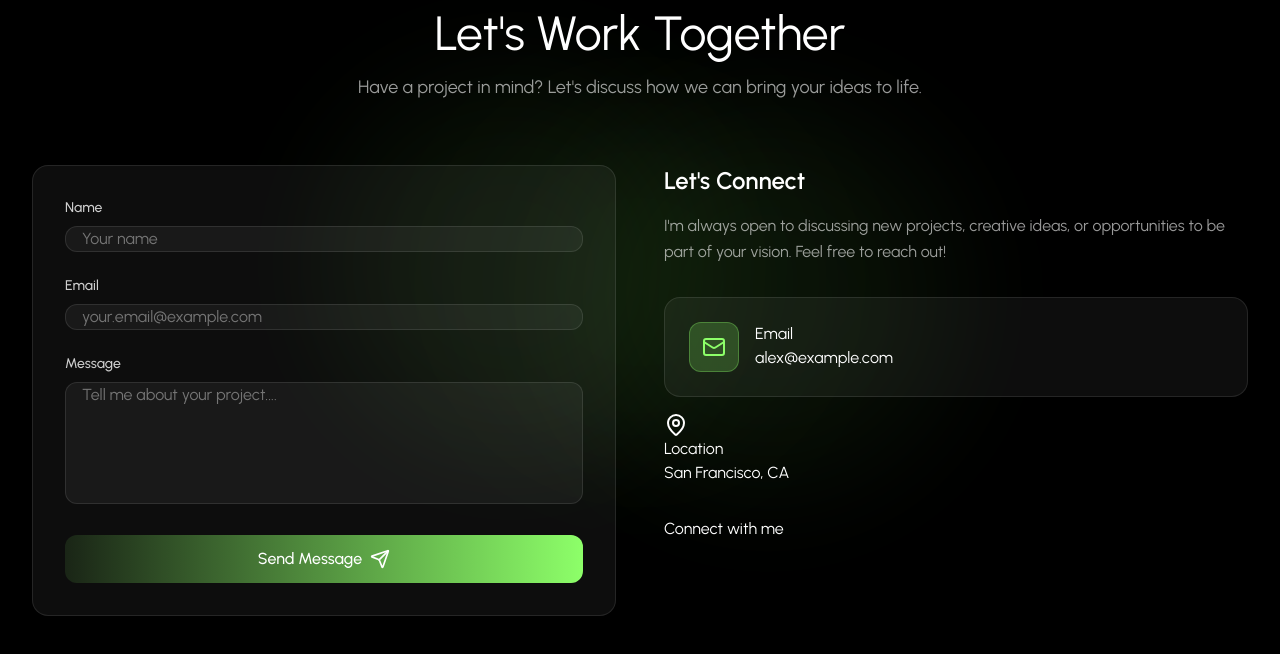
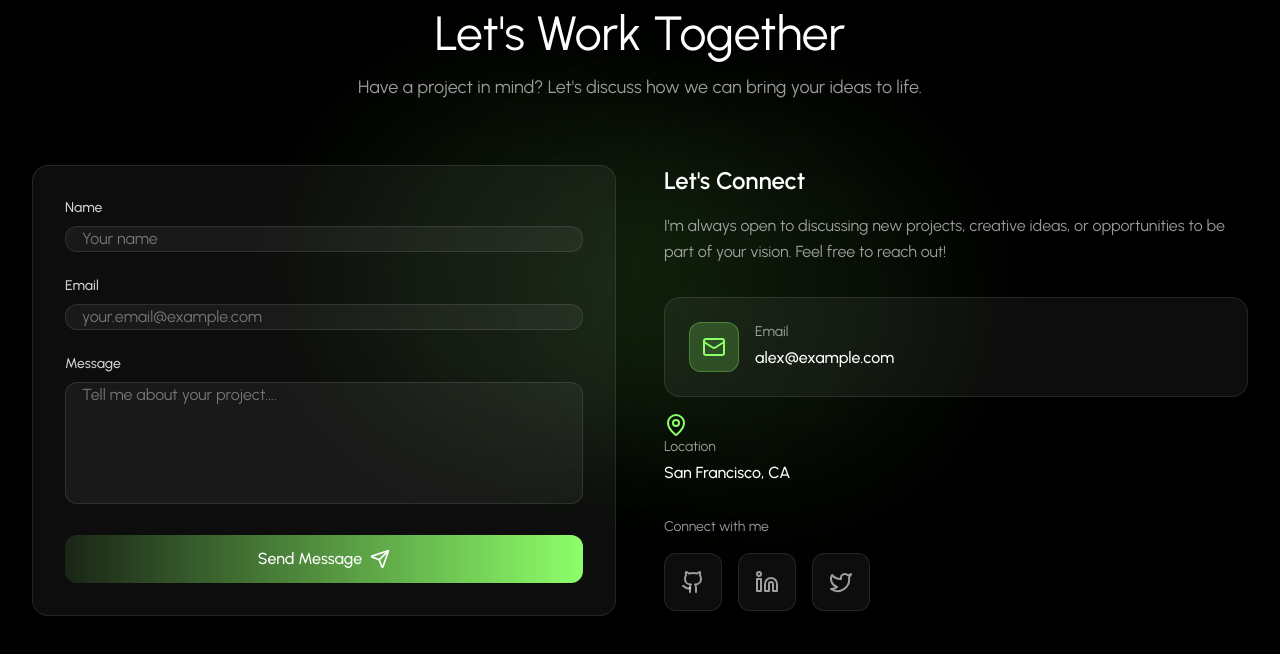
Before and after one commit to sageethhimachala/portfolio, a React (Vite) app in the folder react-dev-portfolio/: page / in a window 1280 px wide. Shown: the part 5608-6262 px from the top of the page. Built offline with nearby package versions, Linux system fonts and the light colour scheme.

Commit message:
added contact area

```diff
--- a/react-dev-portfolio/src/components/sections/Contact.jsx
+++ b/react-dev-portfolio/src/components/sections/Contact.jsx
@@ -188,23 +188,28 @@ const Contact = () => {
                     <div className="p-3 bg-linear-to-br from-primary/20 to-primary/20 border border-primary/30 rounded-xl">
                       <Mail className="w-6 h-6 text-primary" />
                     </div>
-                    <div className="">
-                      <p className="">Email</p>
-                      <a href={`mailto:${PERSONAL_INFO.email}`} className="">
+                    <div className="flex-1">
+                      <p className="text-sm text-white/60 mb-1">Email</p>
+                      <a
+                        href={`mailto:${PERSONAL_INFO.email}`}
+                        className="text-white hover:text-[#A8FF8D] transition-colors font-medium"
+                      >
                         {PERSONAL_INFO.email}
                       </a>
                     </div>
                   </div>
-                  <div className="" />
+                  <div className="absolute inset-0 bg-linear-to-br from-primary/0 to-primary/0 group-hover:from-primary/5 group-hover:to-primary/5 rounded-2xl transition-all duration-300 pointer-events-none" />
                 </div>
                 <div>
                   <div>
                     <div>
-                      <MapPin className="" />
+                      <MapPin className="w-6 h-6 text-primary" />
                     </div>
-                    <div className="">
-                      <p className="">Location</p>
-                      <p className="">{PERSONAL_INFO.location}</p>
+                    <div className="flex-1">
+                      <p className="text-sm text-white/60 mb-1">Location</p>
+                      <p className="text-white font-medium">
+                        {PERSONAL_INFO.location}
+                      </p>
                     </div>
                   </div>
                   <div />
@@ -212,11 +217,11 @@ const Contact = () => {
               </div>
 
               <div>
-                <p className="">Connect with me</p>
-                <div className="">
+                <p className="text-sm text-white/60 mb-4">Connect with me</p>
+                <div className="flex gap-4">
                   {Object.entries(SOCIAL_LINKS)
                     .slice(0, 3)
-                    .map((platform, url) => {
+                    .map(([platform, url]) => {
                       const Icon = socialIcons[platform];
                       return Icon ? (
                         <a
@@ -224,9 +229,9 @@ const Contact = () => {
                           href={url}
                           target="_blank"
                           rel="noopener noreferrer"
-                          className=""
+                          className="p-4 bg-white/5 rounded-xl border border-white/10 hover:bg-white/10 hover:border-primary/50 hover:scale-110 transition-all duration-300 group"
                         >
-                          <Icon className="" />
+                          <Icon className="w-6 h-6 text-white/60 group-hover:text-primary transition-colors" />
                         </a>
                       ) : null;
                     })}
```
